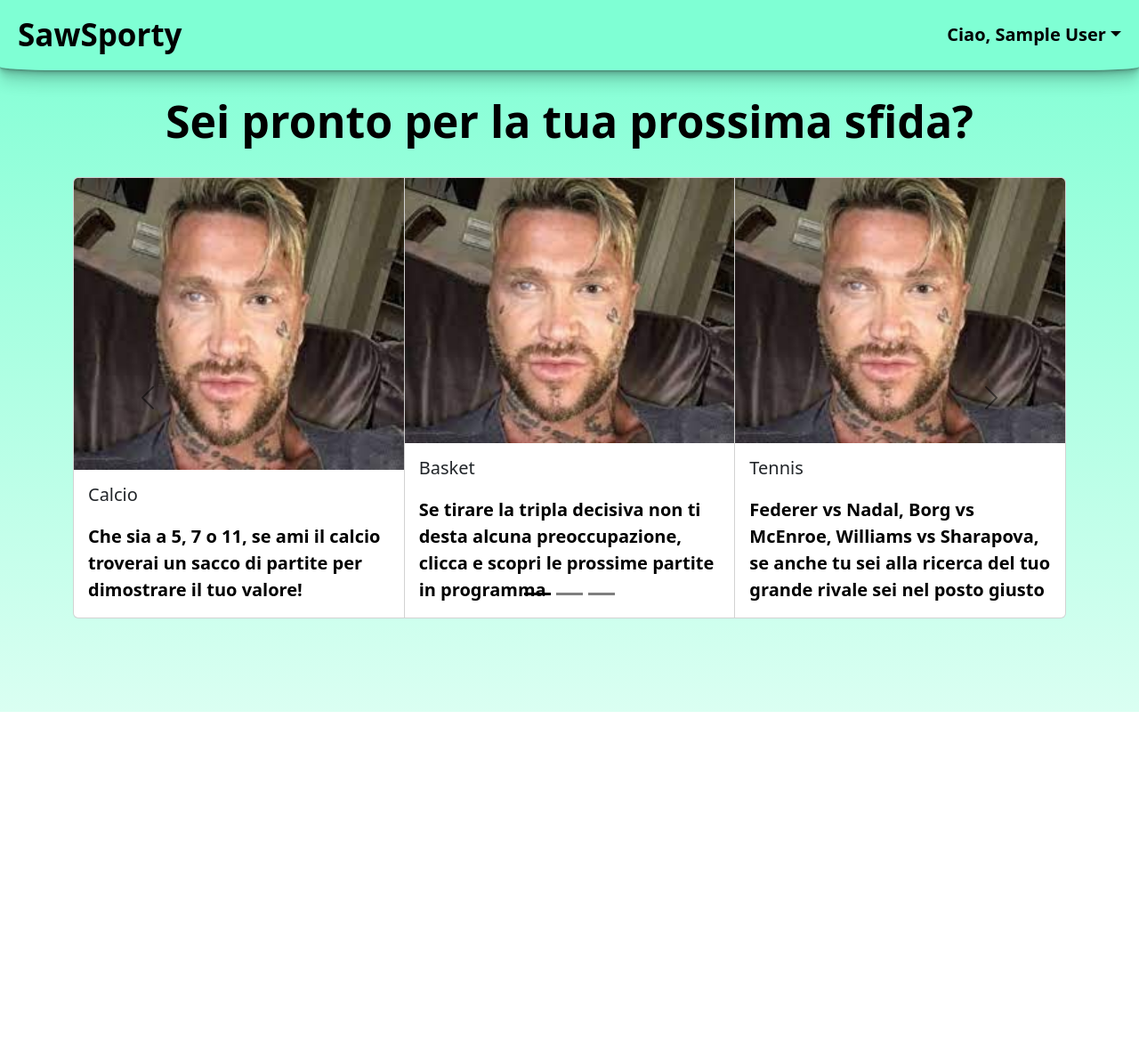
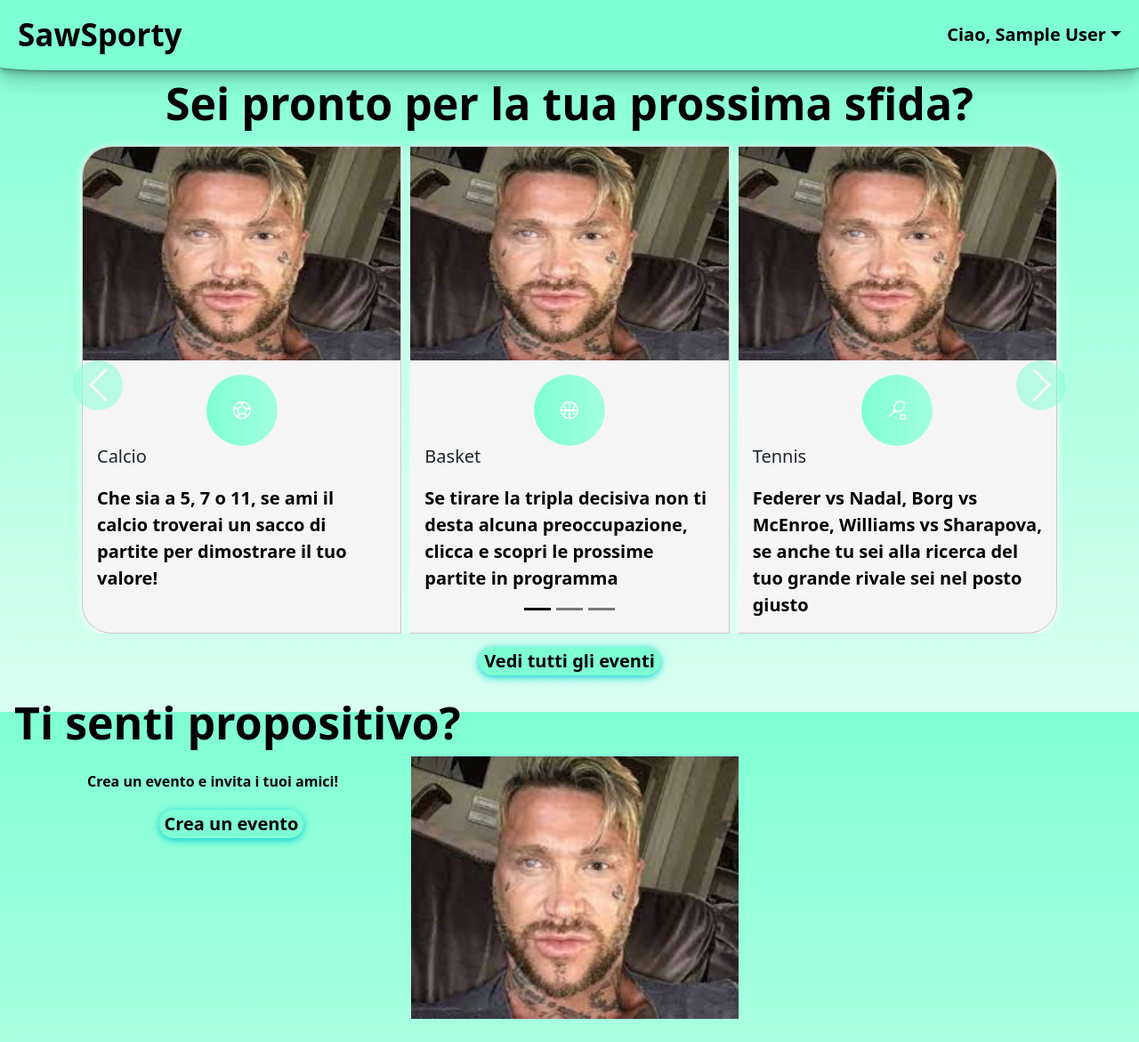
Before and after one commit to AndreaMiresse/SAW2, a PHP site: page /home.php in a window 1280 px wide. Shown: the whole page at 89% size. Before the commit the page ends 800 px from the top, so only its background shows below. Run offline with PHP 8.4, Linux system fonts and the light colour scheme; the visitor is signed in with stand-in values (Sample User, id 1).

Commit message:
sugoi maximo

```diff
--- /dev/null
+++ b/css/home.css
@@ -0,0 +1,197 @@
+
+
+
+.card {
+    width: 100%;
+    height: auto;
+    background-color: whitesmoke;
+    margin: 10px;
+    border-radius: 10px;
+    box-shadow: 0px 2px 10px rgb(255, 255, 255);
+    /* border: 2px solid rgba(7, 7, 7, 0.12); */
+    font-size: 16px;
+    transition: all 0.3s ease;
+    position: relative;
+    display: flex;
+    justify-content: center;
+    align-items: center;
+    flex-direction: column;
+    cursor: pointer;
+    transition: all 0.3s ease;
+    border-top-left-radius: 33px;
+    border-top-right-radius: 33px;
+    border-bottom-left-radius: 33px;
+    border-bottom-right-radius: 33px;
+
+}
+
+.card-img-top {
+    height: 240px;
+    width: 100%;
+    border-top-right-radius: 33px;
+    border-top-left-radius: 33px;
+
+}
+
+.icon {
+    margin: 0 auto;
+    width: 100%;
+    height: 80px;
+    max-width: 80px;
+    background: linear-gradient(90deg ,#7FFFD4 0%, #ACFFE2 50%, #DAFFF2 100%);
+    border-radius: 100%;
+    display: flex;
+    justify-content: center;
+    align-items: center;
+    color: white;
+    transition: all 0.8s ease;
+    background-position: 0px;
+    background-size: 200px;
+}
+
+
+.material-symbols-outlined {
+  font-variation-settings:
+  'FILL' 0,
+  'wght' 400,
+  'GRAD' 0,
+  'opsz' 48
+}
+
+
+.card .title {
+    width: 100%;
+    margin: 0;
+    text-align: center;
+    margin-top: 30px;
+    color: white;
+    font-weight: 600;
+    text-transform: uppercase;
+    letter-spacing: 4px;
+}
+
+.card .text {
+    width: 80%;
+    margin: 0 auto;
+    font-size: 13px;
+    text-align: center;
+    margin-top: 20px;
+    color: white;
+    font-weight: 200;
+    letter-spacing: 2px;
+    opacity: 0;
+    max-height: 0;
+    transition: all 0.3s ease;
+}
+
+.card:hover .card {
+    transform: scale3d(1.05, 1.05, 1.05);
+}
+
+.card:hover .info {
+    height: 90%;
+}
+
+.card:hover .text {
+    transition: all 0.3s ease;
+    opacity: 1;
+    max-height: 40px;
+}
+
+.card:hover .icon {
+    background-position: -120px;
+    transition: all 0.3s ease;
+}
+
+.card:hover .icon span {
+    background: linear-gradient(90deg,  #39ffbd 100%, #70fecc 100%);
+    background-clip: text;
+    -webkit-background-clip: text;
+
+    -webkit-text-fill-color: transparent;
+    opacity: 1;
+    transition: all 0.3s ease;
+}
+
+.carousel-dark .carousel-control-next-icon, .carousel-dark .carousel-control-prev-icon{
+    filter: none !important;
+}
+
+.carousel-control-prev-icon{
+    display: inline-block;
+    width: 3.5rem;
+    height: 3.5rem;
+    background-repeat: no-repeat ;
+    background-position: 50% 50% !important;
+    background-size: 80% 80% !important;
+    background-color: aquamarine !important;
+    border-radius: 100% !important;
+    border-width: 20px !important;
+    border-color: black !important;
+
+}
+
+
+.carousel-control-prev{
+    justify-content: unset !important;
+    width: unset !important;
+    /* opacity: 0.7 !important; */
+
+}
+
+.carousel-control-next-icon{
+    display: inline-block;
+    width: 3.5rem;
+    height: 3.5rem;
+    background-repeat: no-repeat ;
+    background-position: 50% 50% !important;
+    background-size: 80% 80% !important;
+    background-color: aquamarine !important;
+    border-radius: 100% !important;
+    border-width: 20px !important;
+    border-color: black !important;
+
+}
+
+
+.carousel-control-next{
+    justify-content: unset !important;
+    width: unset !important;
+    /* opacity: 0.7 !important; */
+
+}
+
+
+
+.button{
+    width: auto;
+    height: auto !important;
+    background-color: aquamarine;
+    box-shadow: 0px 2px 10px darkturquoise !important;
+    border-radius: 33px;
+    border: none;
+    outline: none;
+    font-size: 20px;
+    font-weight: 600;
+    color: black;
+    margin-top: 20px;
+    transition: all 0.3s ease;
+    cursor: pointer;
+
+
+}
+
+
+
+
+#buttons{
+
+    padding-left: 25%;
+
+}
+
+.center {
+    display: flex;
+    justify-content: center;
+    align-items: center;
+}
--- a/home.php
+++ b/home.php
@@ -16,13 +16,15 @@ else{
         <title>Home</title>
         <?php include 'head.php';?>
         <?php include 'nav.php';?>
+        <link  rel="stylesheet" type="text/css" href="./css/home.css">
+        <link href="https://fonts.googleapis.com/css2?family=Material+Symbols+Outlined" rel="stylesheet" />
     </head>
 
 
 
-    <body> <p class="text-center" style="font-size: 50px; font-weight: bold;"> Sei pronto per la tua prossima sfida?</p>
+    <body> <p class="text-center" style="font-size: 50px; font-weight: bold; margin-bottom: 0px; margin-top: 0px;"> Sei pronto per la tua prossima sfida?</p>
 
-    <div class="container" style="margin-top: 2%; padding-bottom: 2%">
+    <div id="carousel" class="container" style="margin-top: 0px; padding-bottom: 5px">
 
         <div id="carouselExampleCaptions" class="carousel carousel-dark slide" data-bs-ride="false">
             <div class="carousel-indicators">
@@ -38,6 +40,7 @@ else{
                     <div class="card" style="width: 22rem; height: auto">
                         <img class="card-img-top" src="seiStatoBrasilato.jpg" alt="Card image cap">
                         <div class="card-body">
+                            <div class="icon"><span class="material-symbols-outlined">sports_soccer</span></div>
                             <h5 class="card-title">Calcio</h5>
                             <p class="card-text">Che sia a 5, 7 o 11, se ami il calcio troverai un sacco di partite per dimostrare il tuo valore!</p>
                         </div>
@@ -46,6 +49,7 @@ else{
                     <div class="card" style="width: 22rem; ">
                     <img class="card-img-top" src="seiStatoBrasilato.jpg" alt="Card image cap">
                     <div class="card-body">
+                        <div class="icon"><span class="material-symbols-outlined">sports_basketball</span></div>
                         <h5 class="card-title">Basket</h5>
                         <p class="card-text">Se tirare la tripla decisiva non ti desta alcuna preoccupazione, clicca e scopri le prossime partite in programma</p>
                     </div>
@@ -54,6 +58,7 @@ else{
                     <div class="card" style="width: 22rem;">
                     <img class="card-img-top" src="seiStatoBrasilato.jpg" alt="Card image cap">
                     <div class="card-body">
+                        <div class="icon"><span class="material-symbols-outlined">sports_tennis</span></div>
                         <h5 class="card-title">Tennis</h5>
                         <p class="card-text">Federer vs Nadal, Borg vs McEnroe, Williams vs Sharapova, se anche tu sei alla ricerca del tuo grande rivale sei nel posto giusto</p>
                     </div>
@@ -93,7 +98,7 @@ else{
 
                 <div class="carousel-item">
                 <div class="card-group">
-                    <div class="card" style="width: 22rem; height: auto">
+                    <div class="card">
                         <img class="card-img-top" src="seiStatoBrasilato.jpg" alt="Card image cap">
                         <div class="card-body">
                             <h5 class="card-title">Calcio</h5>
@@ -131,6 +136,31 @@ else{
                 </button>
                 </div>
 
+        </div>
+
+
+
+        <div class="center">
+        <button id="AltriEventi" type="button" class="button" style="margin-top: 10px; box-shadow: 0px 2px 10px darkturquoise; height: auto;">Vedi tutti gli eventi</button>
+        </div>
+        <p class="text-left" style="font-size: 50px; font-weight: bold; margin-bottom: 0px; margin-top: 1rem; margin-left: 1rem;">Ti senti propositivo?</p>
+
+        <div class="container" style="padding-bottom: 2%;">
+            <div class="row">
+                <div class="col-4">
+                    <p style="font-size: 16px; font-weight: medium; margin-bottom: 0px; margin-top: 1rem; margin-left: 1rem;">Crea un evento e invita i tuoi amici!</p>
+                    <div class="center">
+                    <button type="button" class="button" style="height: auto; width: auto;">Crea un evento</button>
+                    </div>
+                </div>
+
+
+                <div class="col-8">
+                    <img src="seiStatoBrasilato.jpg" alt="" style="height: 50%; width: 50%; height: auto; margin-top: 0px; margin-bottom: 0px;">
+                </div>
+
+
+            </div>
         </div>
 
         <!-- <div class="container">
--- a/nav.php
+++ b/nav.php
@@ -8,7 +8,8 @@
     top: 0;
     background-color: #7FFFD4;
     border-bottom-left-radius: 5%;
-    border-bottom-right-radius: 5%;">
+    border-bottom-right-radius: 5%;
+    z-index: 9999">
 
 
 <a class="navbar-brand" href="home.php">SawSporty</a>
```
